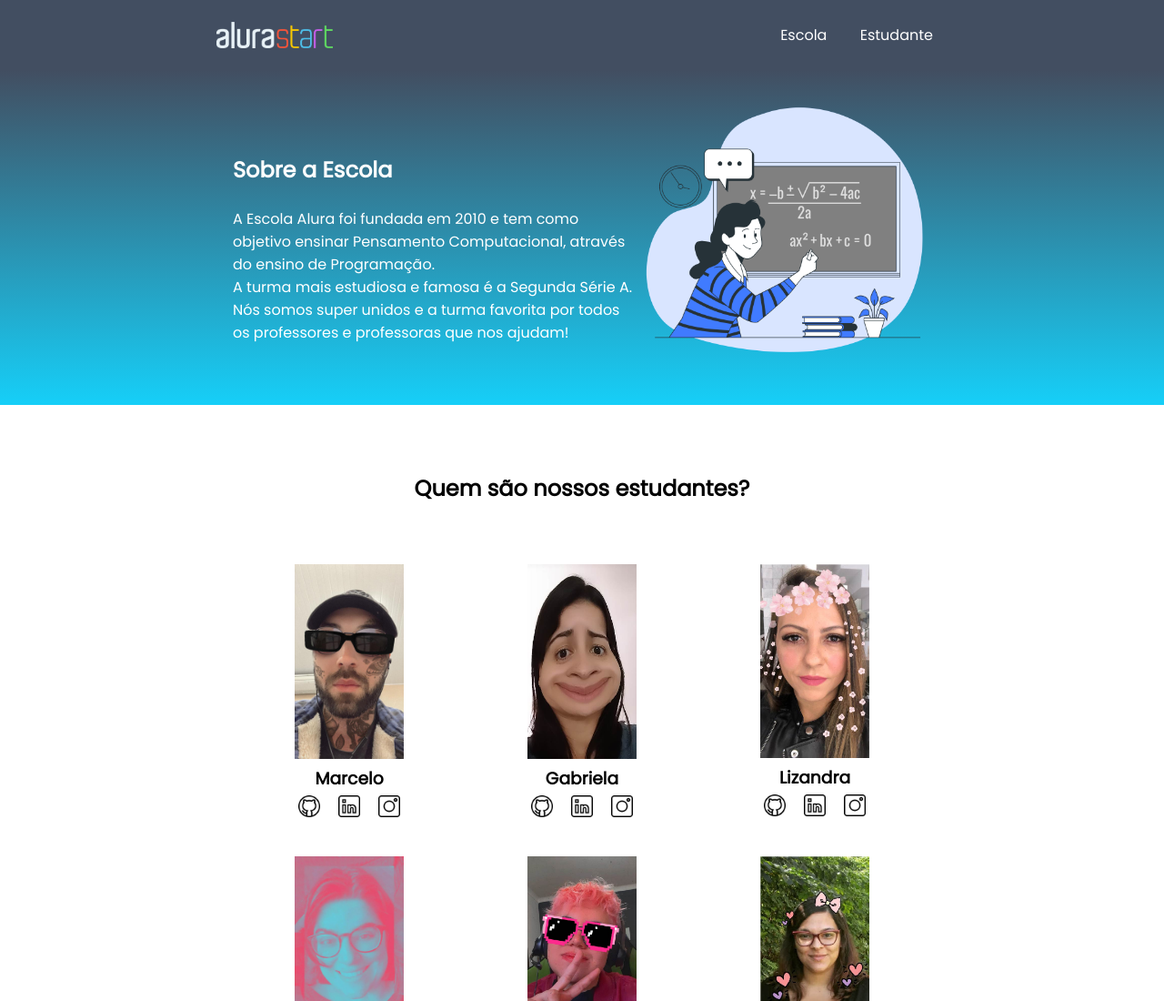
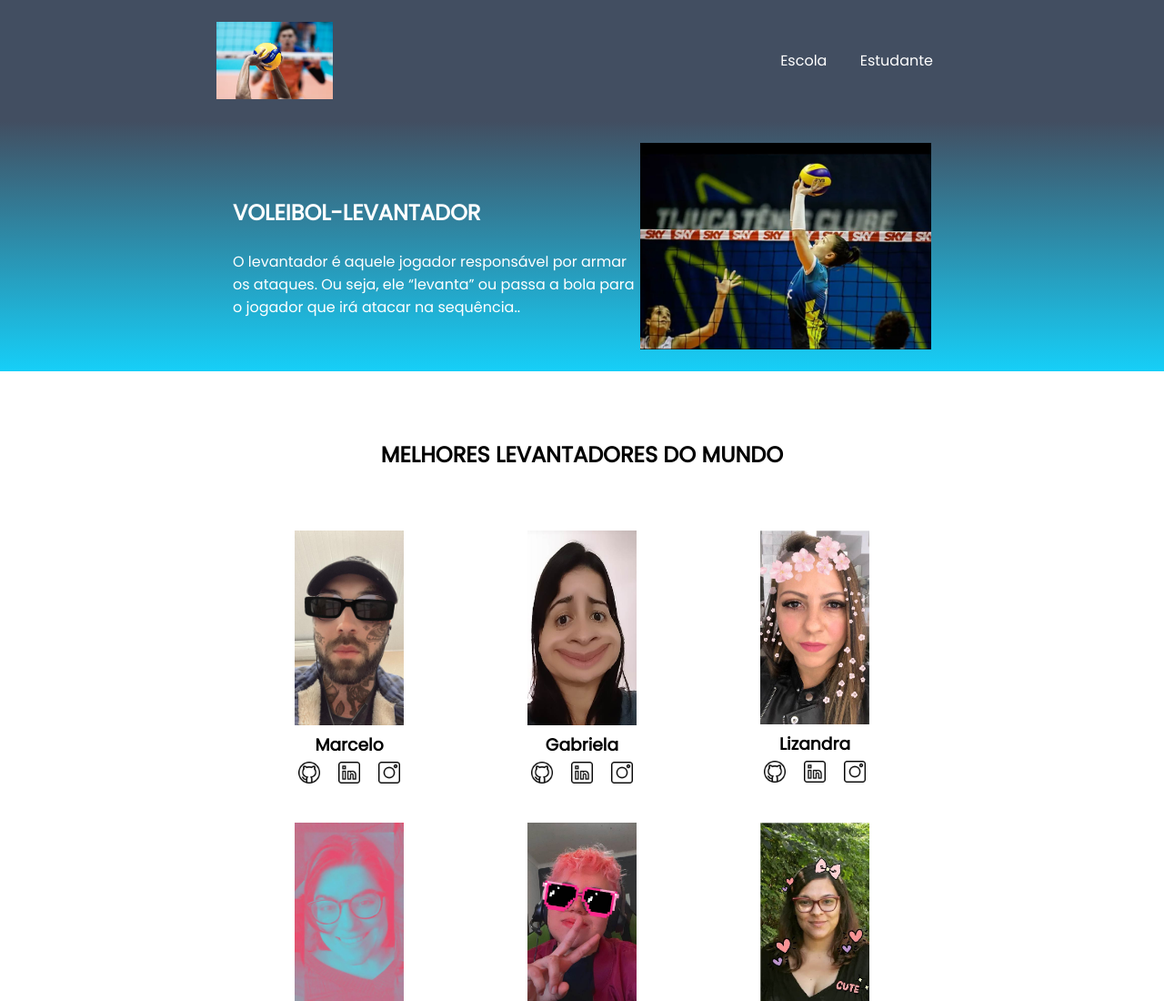
Before and after one commit to thaliasilva27/html-criativo, a plain HTML site: page index.html in a window 1280 px wide. Shown: the top 1100 px of the page at 91% size. Drawn offline with Linux system fonts and the light colour scheme.

Commit message:
Add files via upload

```diff
--- a/index.html
+++ b/index.html
@@ -14,25 +14,24 @@
 
 <body>
     <header class="cabecalho">
-        <img class="cabecalho-imagem" src="alurastart logo.png" alt="logo da alura start">
+        <img class="cabecalho-imagem" src="bola.avif" alt="logo da alura start">
         <ul class="cabecalho-lista">
-            <li class="cabecalho-lista-item"><a href="#escola">Escola</a></li>
-            <li class="cabecalho-lista-item"><a href="#estudante">Estudante</a></li>
+            <li class="cabecalho-lista-item"><a href="">Escola</a></li>
+            <li class="cabecalho-lista-item"><a href="">Estudante</a></li>
         </ul>
     </header>
     <section id="escola">
         <div class="escola-div-conteudo">
-            <h2 class="escola-titulo">Sobre a Escola</h2>
-            <p class="escola-texto-um">A Escola Alura foi fundada em 2010 e tem como objetivo ensinar Pensamento
-                Computacional, através do ensino de Programação.</p>
-            <p class="escola-texto-dois">A turma mais estudiosa e famosa é a Segunda Série A. Nós somos super unidos e a
-                turma favorita por todos os professores e professoras que nos ajudam!</p>
+            <h2 class="escola-titulo">VOLEIBOL-LEVANTADOR</h2>
+            <p class="escola-texto-um">O levantador é aquele jogador responsável por armar os ataques.
+                Ou seja, ele “levanta” ou passa a bola para o jogador que irá atacar na sequência..</p>
+            <p class="escola-texto-dois"></p>
         </div>
-        <img class="escola-imagem" src="Formula-bro.png" alt="imagem que representa uma professora em sala de aula">
+        <img class="escola-imagem" src="levantadora.webp" alt="imagem que representa uma professora em sala de aula">
     </section>
 
     <section id="estudante">
-        <h2 class="estudante-titulo">Quem são nossos estudantes?</h2>
+        <h2 class="estudante-titulo">MELHORES LEVANTADORES DO MUNDO</h2>
         <div class="estudante-todos">
             <span></span>
             <div class="estudante-div">
```
Also changed, not shown: bola.avif (added), levantadora.webp (added), 1 other file.
